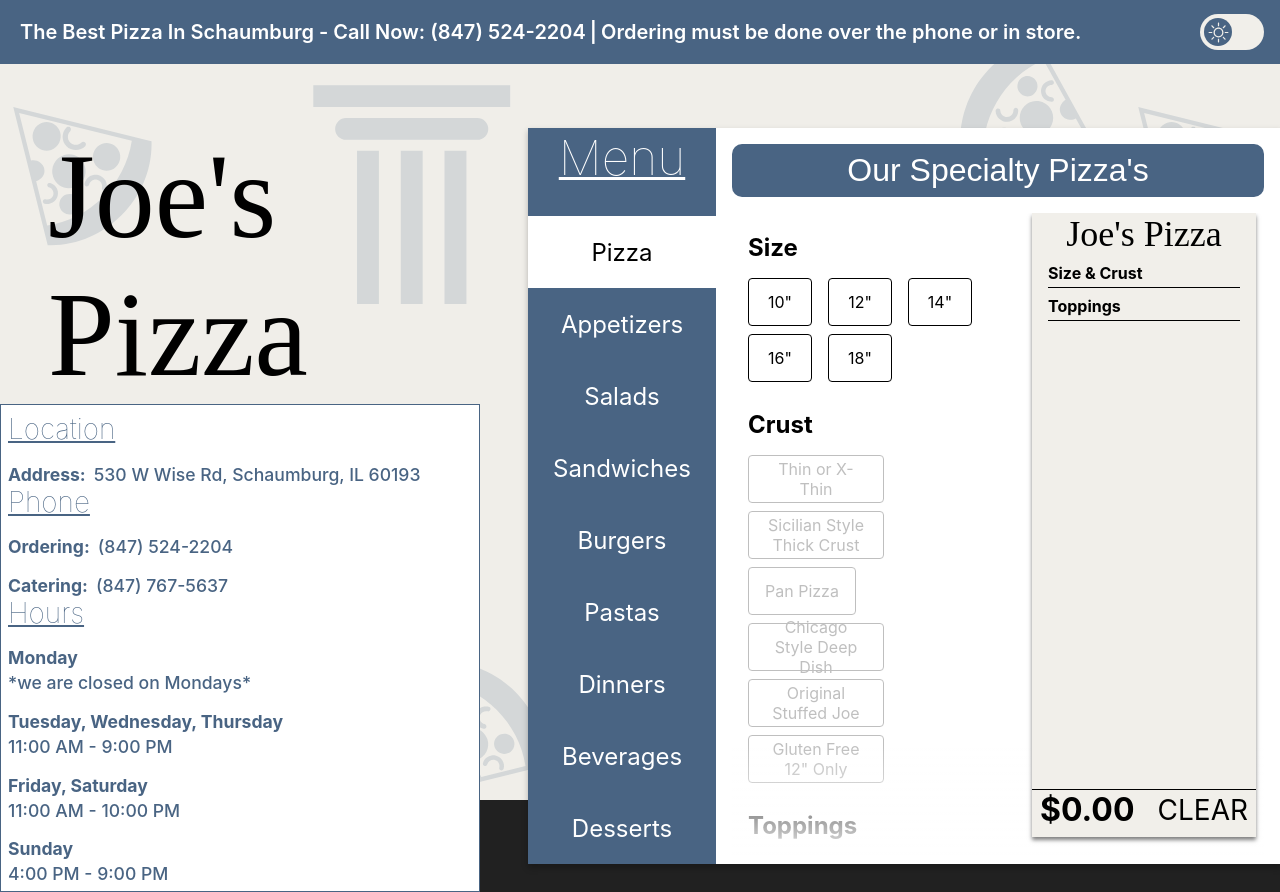
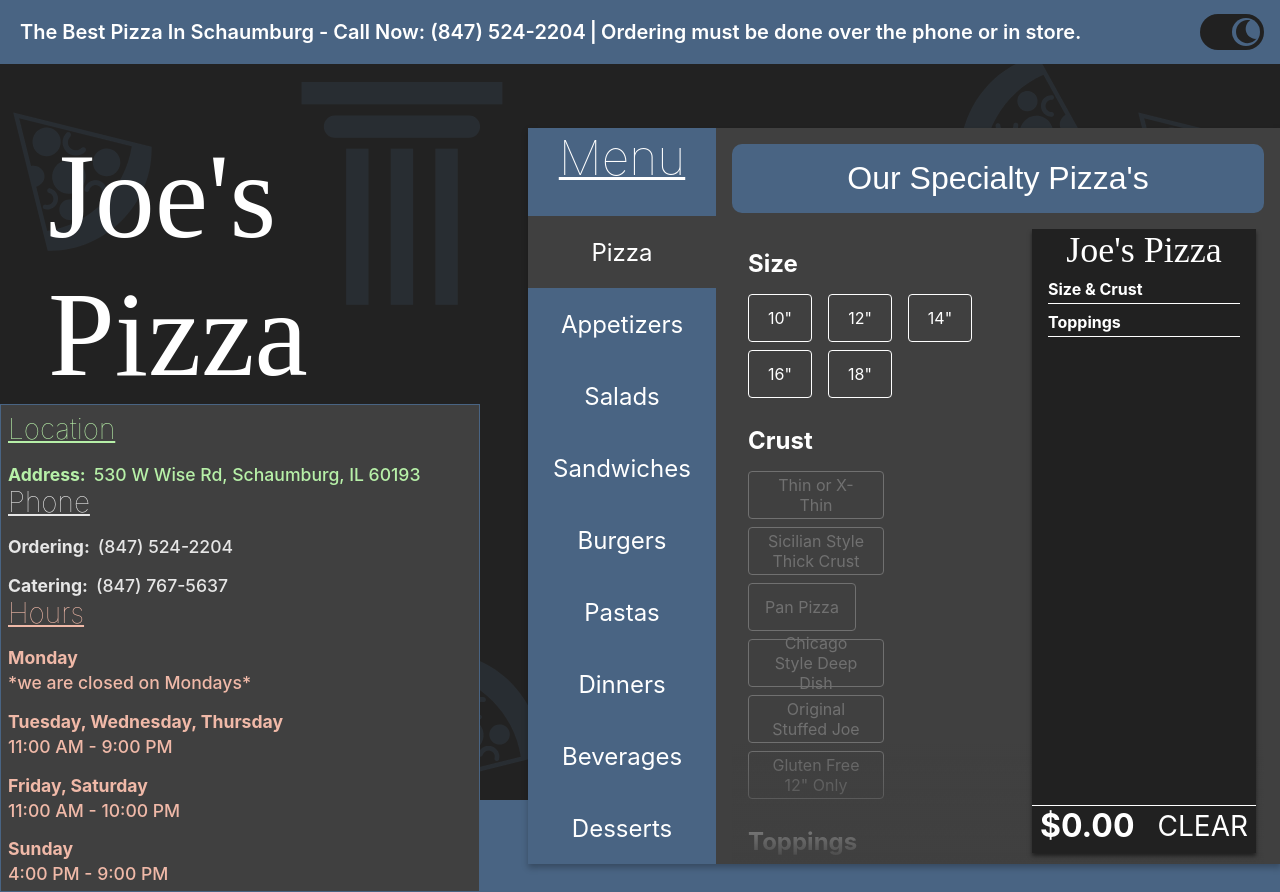
Before and after one commit to ianstreator/joes-pizza, a Next.js app: page / in a window 1280 px wide. Built offline with nearby package versions, Linux system fonts and the light colour scheme; a web font is replaced by a local one.

Commit message:
removed dev dependency, made dark theme default, styling

```diff
--- a/components/menu/pizza/pizza.scss
+++ b/components/menu/pizza/pizza.scss
@@ -180,7 +180,7 @@
 .pizza_toggle {
   background-color: var(--secondaryColor);
   color: white;
-  padding: .5rem;
+  padding: 1rem;
   font-size: 2rem;
   border-radius: 10px;
   border: none;
--- a/package.json
+++ b/package.json
@@ -10,7 +10,6 @@
   },
   "dependencies": {
     "clsx": "^1.2.1",
-    "localtunnel": "^2.0.2",
     "next": "12.2.1",
     "react": "18.2.0",
     "react-dom": "18.2.0",
--- a/pages/index.js
+++ b/pages/index.js
@@ -8,7 +8,7 @@
 import Menu from "../components/Menu";
 
 export default function Home() {
-  const [theme, setTheme] = useState(false);
+  const [theme, setTheme] = useState(true);
   const [view, setView] = useState("Menu");
   const changeView = () => {
     view === "Info" ? setView("Menu") : setView("Info");
--- a/styles/globals.css
+++ b/styles/globals.css
@@ -4,9 +4,8 @@
   margin: 0;
   font-family: -apple-system, BlinkMacSystemFont, Segoe UI, Roboto, Oxygen,
     Ubuntu, Cantarell, Fira Sans, Droid Sans, Helvetica Neue, sans-serif;
-  background-color: hsl(0, 0%, 13%);
+  background-color: hsl(212, 28%, 40%);
   min-height: 100vh;
-  /* mobile viewport bug fix */
   min-height: -webkit-fill-available;
   height: -webkit-fill-available;
 }
```
Also changed, not shown: 1 other file (tests, documents, lock files or other folders).
